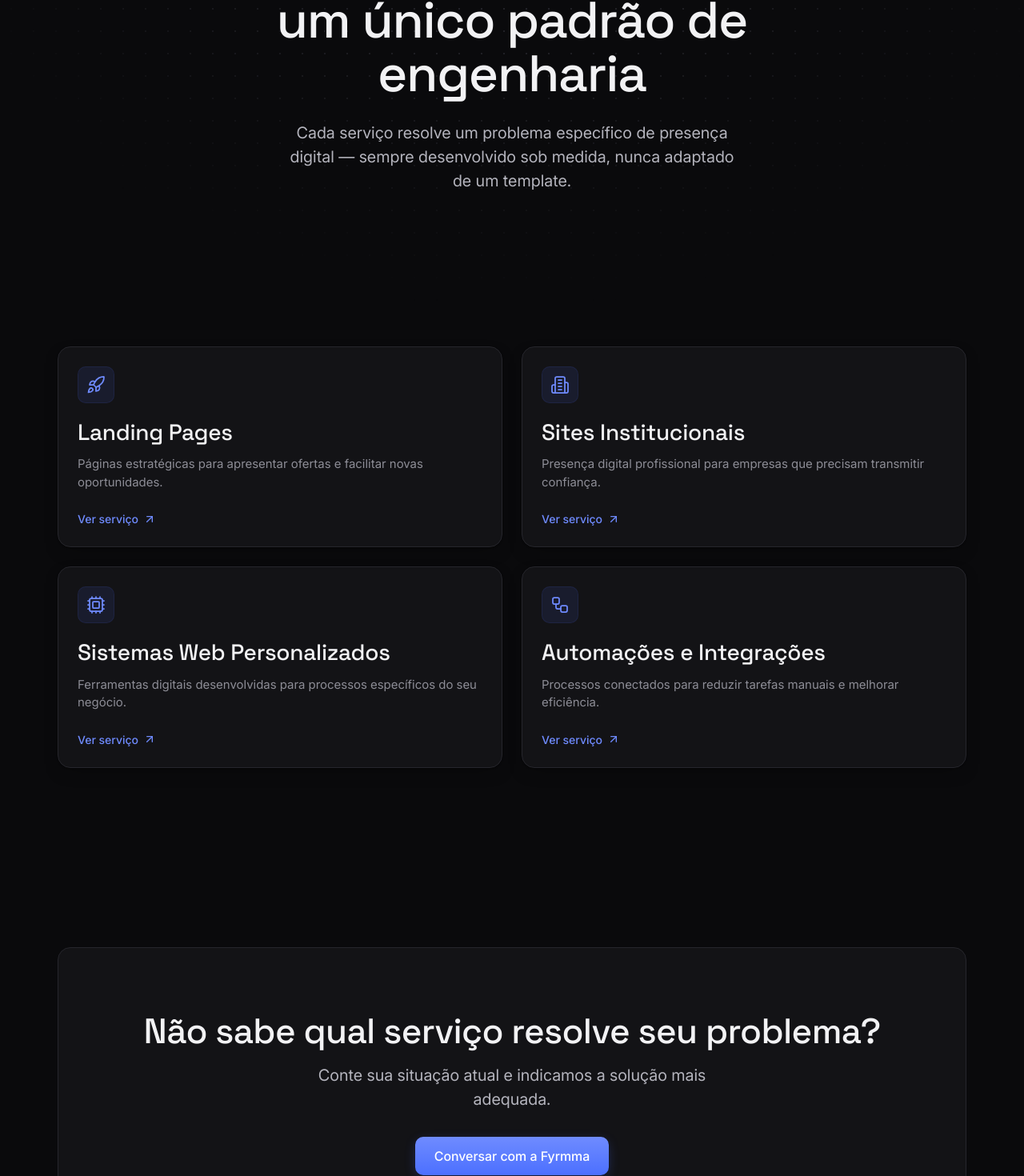
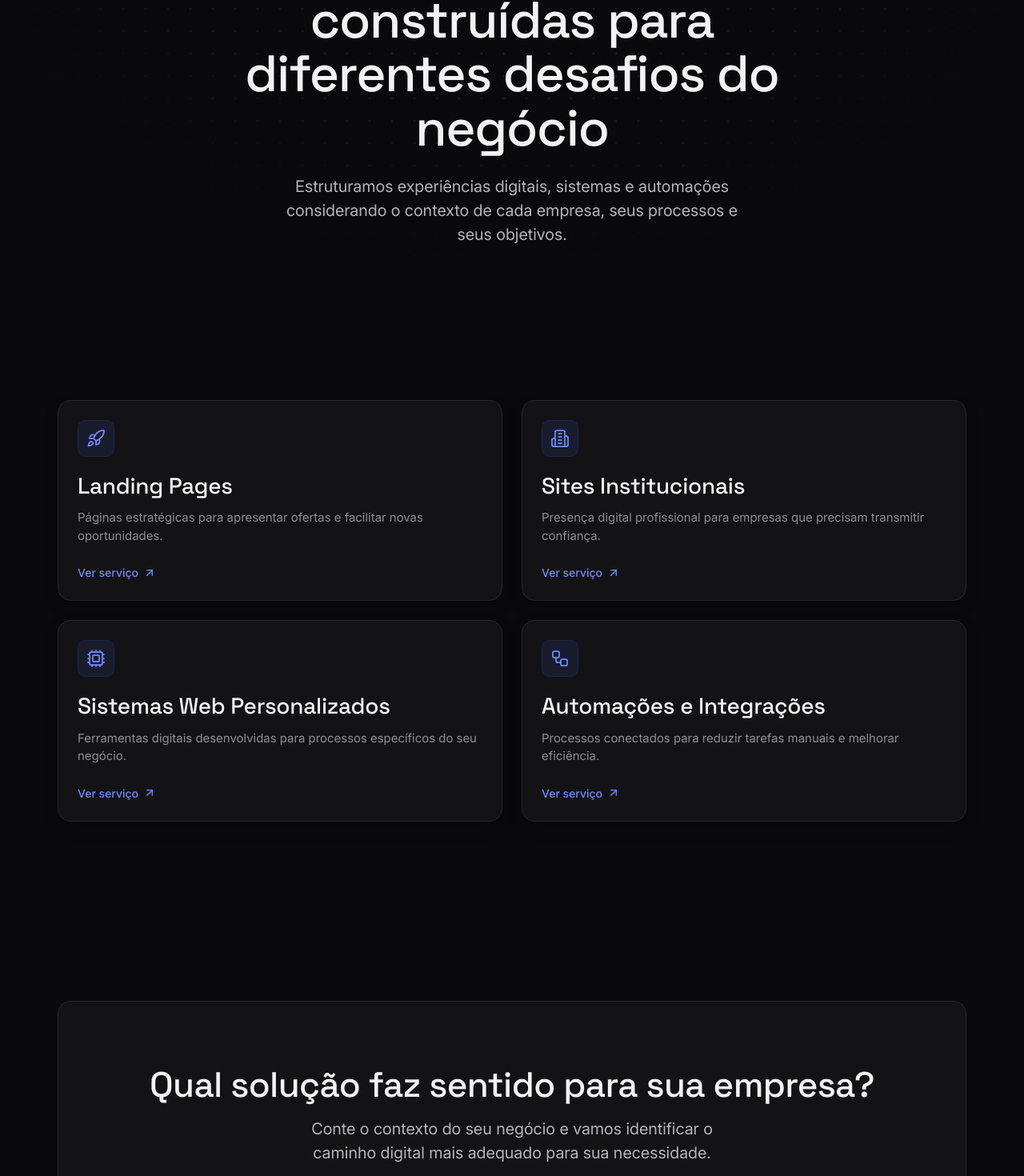
Before and after one commit to marllonpanisset/conjuga, a Next.js app: page /servicos in a window 1280 px wide. Shown: the part 320-1790 px from the top of the page at 80% size. Built offline with nearby package versions, Linux system fonts and the light colour scheme.

Commit message:
refactor: ajusta posicionamento da página de serviços

```diff
--- a/app/(marketing)/servicos/page.tsx
+++ b/app/(marketing)/servicos/page.tsx
@@ -15,17 +15,11 @@ export const metadata: Metadata = buildMetadata({
   title: "Serviços",
 
   description:
-    "Landing Pages, Sites Institucionais, Sistemas Web Personalizados e Automações e Integrações — soluções digitais sob medida da Fyrmma.",
+    "Conheça as soluções digitais da Fyrmma: landing pages, sites institucionais, sistemas personalizados e automações para empresas.",
 
   path: "/servicos",
 });
 
-/**
- * Generates Service listing structured data.
- *
- * ItemList helps search engines understand that this page
- * contains a collection of available services.
- */
 function servicesListJsonLd() {
   return {
     "@context": "https://schema.org",
@@ -47,7 +41,6 @@ function servicesListJsonLd() {
 export default function ServicosPage() {
   return (
     <PageWrapper>
-      {/* Breadcrumb structured data improves navigation understanding. */}
       <script
         type="application/ld+json"
         dangerouslySetInnerHTML={{
@@ -66,7 +59,6 @@ export default function ServicosPage() {
         }}
       />
 
-      {/* Service collection structured data. */}
       <script
         type="application/ld+json"
         dangerouslySetInnerHTML={{
@@ -76,8 +68,8 @@ export default function ServicosPage() {
 
       <Hero
         eyebrow="Serviços"
-        title="Quatro linhas de solução, um único padrão de engenharia"
-        description="Cada serviço resolve um problema específico de presença digital — sempre desenvolvido sob medida, nunca adaptado de um template."
+        title="Soluções digitais construídas para diferentes desafios do negócio"
+        description="Estruturamos experiências digitais, sistemas e automações considerando o contexto de cada empresa, seus processos e seus objetivos."
       />
 
       <Section>
@@ -92,8 +84,8 @@ export default function ServicosPage() {
 
       <Section>
         <CTASection
-          title="Não sabe qual serviço resolve seu problema?"
-          description="Conte sua situação atual e indicamos a solução mais adequada."
+          title="Qual solução faz sentido para sua empresa?"
+          description="Conte o contexto do seu negócio e vamos identificar o caminho digital mais adequado para sua necessidade."
           actions={
             <Button href="/contato" size="lg">
               Conversar com a Fyrmma
```
